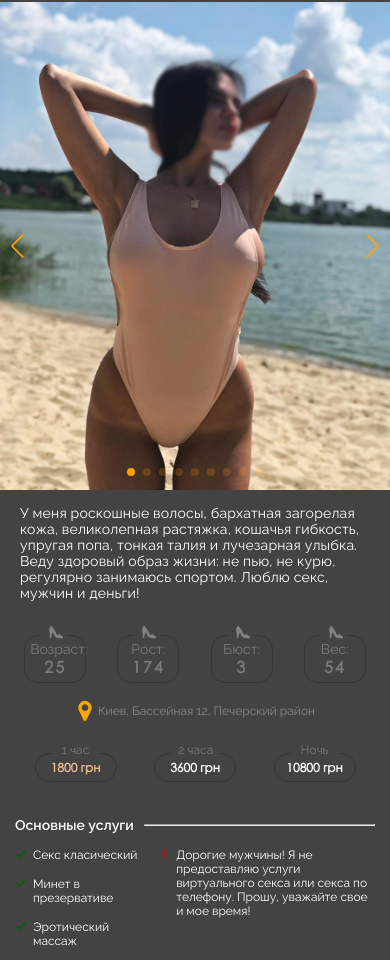
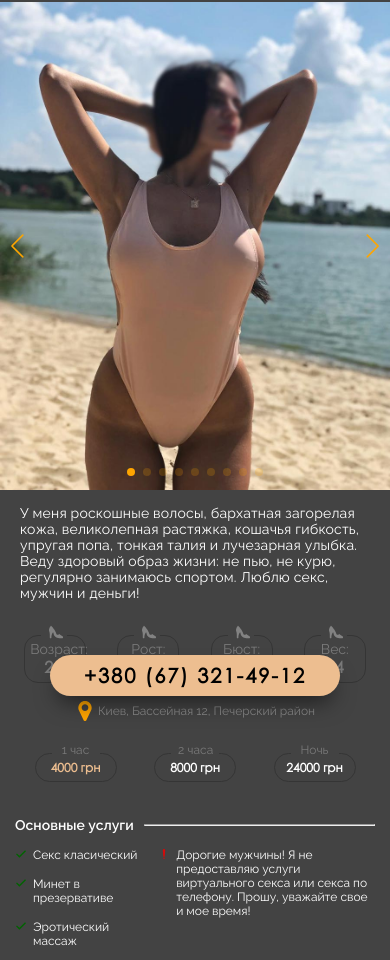
Before and after one commit to kostya1488/ivannaSotra, a plain HTML site: page index.html in a window 390 px wide. Shown: the part 118-1078 px from the top of the page. Drawn offline with nearby package versions, Linux system fonts and the light colour scheme; some packages are replaced by stand-ins of ours; a script that the page names is missing; a small style sheet from the web is missing; files whose address does not match are found by name.

Commit message:
add scroll button

```diff
--- a/index.html
+++ b/index.html
@@ -140,19 +140,19 @@
                     <div>
                         <div class="tarif">1 час</div>
                         <div class="price font_for_numbers text-color-yellow">
-                            <p>1800 грн</p>
+                            <p>4000 грн</p>
                         </div>
                     </div>
                     <div>
                         <div class="tarif p12">2 часа</div>
                         <div class="price font_for_numbers">
-                            <p>3600 грн</p>
+                            <p>8000 грн</p>
                         </div>
                     </div>
                     <div>
                         <div class="tarif">Ночь</div>
                         <div class="price font_for_numbers">
-                            <p>10800 грн</p>
+                            <p>24000 грн</p>
                         </div>
                     </div>
                 </div>
@@ -301,7 +301,7 @@
         </section>
 
         <div class="aboutMeContactsTouch">
-            <div class="contactNumber">
+            <div class="contactNumber" id="lol">
                 <a class="font_for_numbers" href="tel:+380673214912">+380 (67) 321-49-12</a>
             </div>
             <div class="contactSocial">
@@ -310,6 +310,11 @@
                 <a href="viber://chat?number=380673214912"><img src="assets/social icons/viber.svg" alt="v"></a>
             </div>
         </div>
+        <div class="contactNumber" id="btnCall">
+
+            <a class="font_for_numbers" href="tel:+380673214912">+380 (67) 321-49-12</a>
+        </div>
+
     </main>
     <footer>
         <div class="footerContent wrapper text_center">
--- a/js/scripts.js
+++ b/js/scripts.js
@@ -5,3 +5,13 @@ $('a[href*="#"]').on('click', function(e) {
         scrollTop: $($(this).attr('href')).offset().top
     }, 300, 'linear');
 });
+
+$(window).scroll(function(event) {
+    var top = $(window).scrollTop();
+    if (top >= 650) {
+        $('#btnCall').hide();
+    } else {
+        $('#btnCall').show();
+
+    }
+});
--- a/style.css
+++ b/style.css
@@ -360,6 +360,10 @@ p.param-value {
     margin-left: 8px;
 }
 
+#btnCall {
+    display: none;
+}
+
 
 /* -------------------------------------------------- */
 
@@ -664,6 +668,14 @@ footer {
      :root {
         --swiper-navigation-size: 24px!important;
     }
+    #btnCall {
+        display: block;
+        position: fixed;
+        left: 50%;
+        bottom: 30px;
+        margin-left: -145px;
+        z-index: 1;
+    }
 }
 
 @media only screen and (min-width: 320px) and (max-width: 390px) {
```
